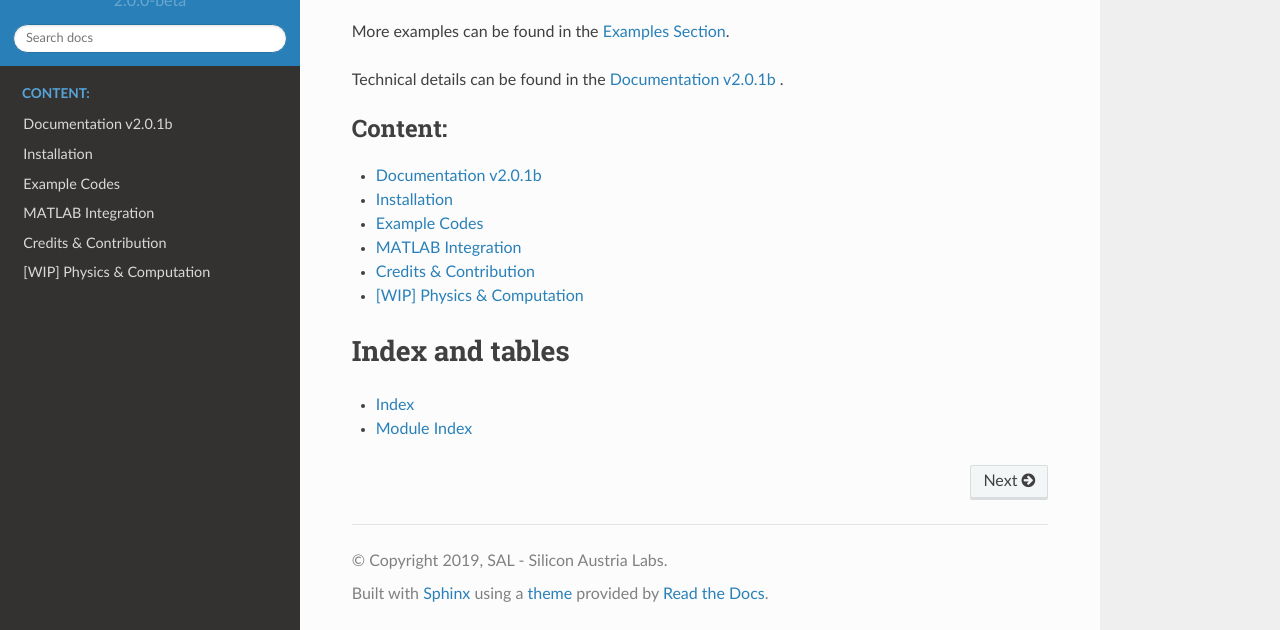
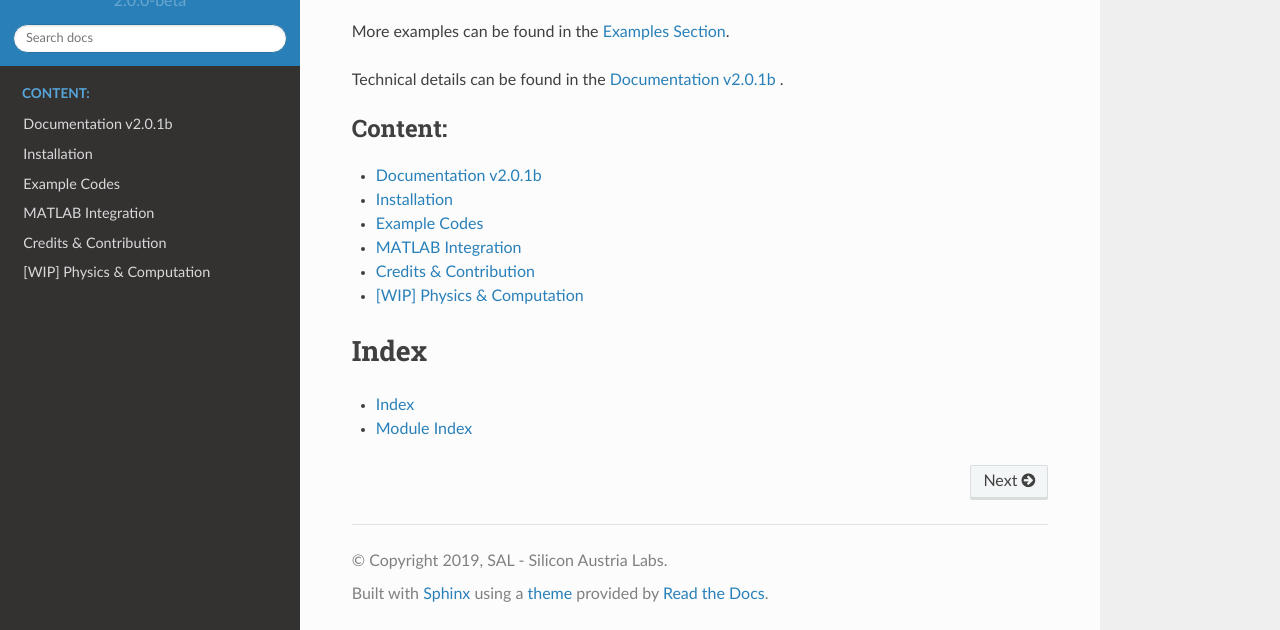
Before and after one commit to magpylib/magpylib, a Sphinx documentation site: the page built from docs/index.rst, in a window 1280 px wide and 900 px high, scrolled down 982 px, cut to the strip 270-900 px from the top of the window. Built offline with Sphinx 7.4.7 and the Read the Docs theme 2.0.0, drawn with Linux system fonts in a browser that asks for light colours; formulas are drawn with MathJax 3; pages that are not in the unit, such as notebooks, are missing from menus; the version number is read from the project's files by our own code.

```diff
--- a/docs/_pages/0_documentation.rst
+++ b/docs/_pages/0_documentation.rst
@@ -52,6 +52,7 @@ The top level of magpylib contains the sub-packages  and :mod:`~magpylib.source`
 
     **Figure:** Outline of library structure.
 
+Check out the :ref:`index` for more details.
 
 Units and IO types
 ##################
--- a/docs/index.rst
+++ b/docs/index.rst
@@ -66,7 +66,8 @@ Technical details can be found in the :ref:`docu` .
    _autogen/magpylib.math
 
 
-Index and tables
+.. _index:
+Index
 ################
 
 * :ref:`genindex`
```
